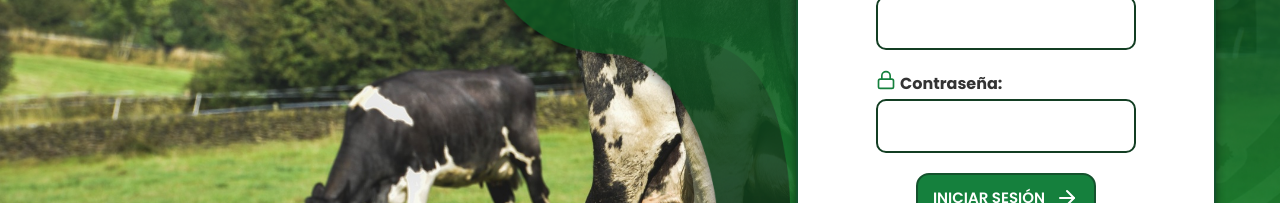
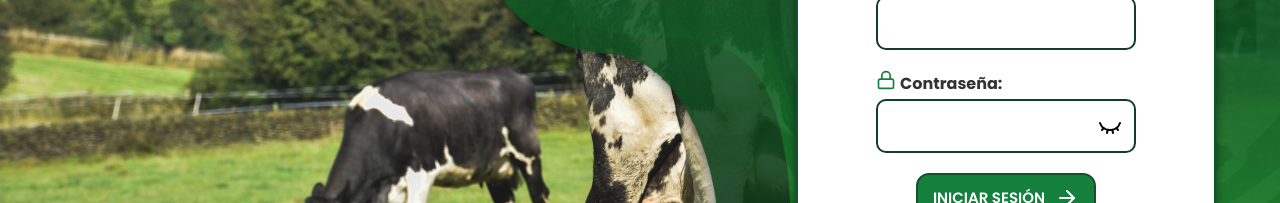
Before and after one commit to stivcode21/AgroGestion360-SENA, a React (Vite) app in the folder Frontend/: page /login in a window 1280 px wide. Shown: the part 286-489 px from the top of the page. Built offline with nearby package versions, Linux system fonts and the light colour scheme; no server answers.

Commit message:
feat: new button showPassword

```diff
--- a/Frontend/src/pages/login/Login.jsx
+++ b/Frontend/src/pages/login/Login.jsx
@@ -1,7 +1,7 @@
 import WelcomeLayout from "@/components/templates/welcomeLayout/WelcomeLayout";
 import Logo from "@/components/atoms/logo/Logo";
 import styles from "./Login.module.css";
-import { ArrowRight, Lock, User } from "lucide-react";
+import { ArrowRight, Eye, EyeClosed, Lock, User } from "lucide-react";
 import Button from "@/components/templates/button/Button";
 import { useState } from "react";
 import { useNavigate } from "react-router-dom";
@@ -12,6 +12,7 @@ import toast from "react-hot-toast";
 const Login = () => {
   const [user, setUser] = useState("");
   const [password, setPassword] = useState("");
+  const [showPassword, setShowPassword] = useState(false);
   const navigate = useNavigate();
   const { toggleLoader } = useLoader();
 
@@ -94,11 +95,19 @@ const Login = () => {
             Contraseña:
           </label>
           <input
-            type="password"
+            type={showPassword ? "text" : "password"}
             className={styles.input}
             value={password}
             onChange={(e) => setPassword(e.target.value)}
           />
+
+          <button
+            type="button"
+            onClick={() => setShowPassword(!showPassword)}
+            className={styles.eyeButton}
+          >
+            {showPassword ? <Eye /> : <EyeClosed />}
+          </button>
         </div>
 
         <Button type="primary" onClick={handleSubmit}>
--- a/Frontend/src/pages/login/Login.module.css
+++ b/Frontend/src/pages/login/Login.module.css
@@ -24,6 +24,7 @@
   display: flex;
   flex-direction: column;
   gap: 2px;
+  position: relative;
 }
 
 .label {
@@ -55,3 +56,18 @@ footer {
   font-size: 12px;
   padding: 0 10px;
 }
+
+.eyeButton {
+  position: absolute;
+  right: 14px;
+  bottom: 8px;
+}
+
+.eyeButton:hover {
+  scale: 1.1;
+  transition: all ease-in-out 120ms;
+}
+
+.eyeButton:active {
+  scale: 0.9;
+}
```
